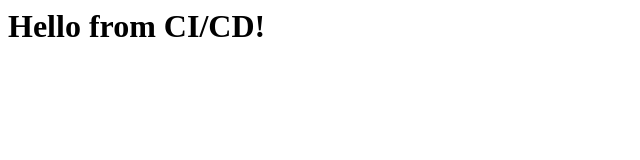
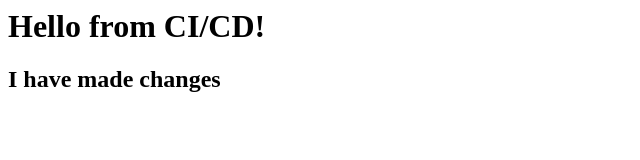
Before and after one commit to prasaddesh/simple-site, a plain HTML site: page index.html in a window 1280 px wide. Shown: the whole page, without its empty margins (0-640 px from the left). Drawn offline with Linux system fonts and the light colour scheme.

Commit message:
Updated index.html with latest changes

```diff
--- a/index.html
+++ b/index.html
@@ -1 +1,2 @@
 <h1>Hello from CI/CD!</h1>
+<h2>I have made changes</h2>
```
